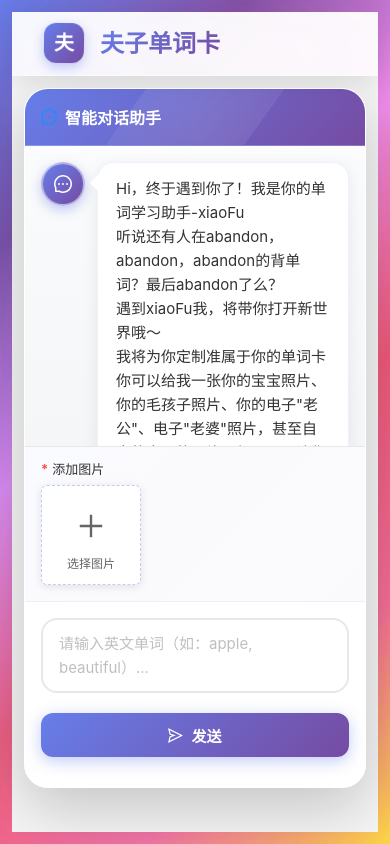
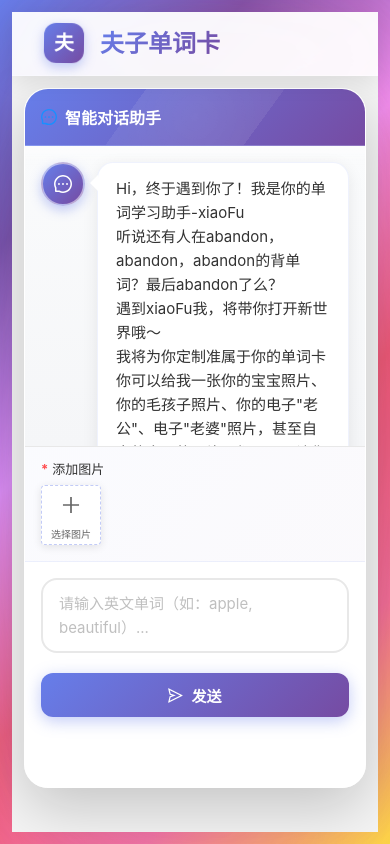
Before and after one commit to yangbei1212/fuzi.gaodun.com, a React (Vite) app: page / in a window 390 px wide. Both pictures are taken after a click on the button "开始创作". Built offline with nearby package versions, Linux system fonts and the light colour scheme.

Commit message:
feat:自适应

```diff
--- a/src/components/ImageUpload.css
+++ b/src/components/ImageUpload.css
@@ -146,3 +146,80 @@
   display: block !important;
   font-weight: 400 !important;
 }
+
+/* 响应式设计 - 平板 */
+@media (max-width: 768px) {
+  .preview-image-wrapper {
+    width: 80px;
+    height: 80px;
+  }
+
+  .upload-btn {
+    width: 80px !important;
+    height: 80px !important;
+  }
+
+  .delete-image-btn {
+    width: 20px;
+    height: 20px;
+    font-size: 12px;
+    top: -5px;
+    right: -5px;
+  }
+
+  .upload-btn .anticon {
+    font-size: 24px !important;
+  }
+
+  .upload-btn span {
+    font-size: 11px !important;
+    margin-top: 4px !important;
+  }
+
+  .upload-spinner {
+    width: 14px;
+    height: 14px;
+  }
+}
+
+/* 响应式设计 - 手机 */
+@media (max-width: 480px) {
+  .preview-image-wrapper {
+    width: 60px;
+    height: 60px;
+    border-radius: 4px;
+  }
+
+  .upload-btn {
+    width: 60px !important;
+    height: 60px !important;
+    border-radius: 4px !important;
+  }
+
+  .delete-image-btn {
+    width: 18px;
+    height: 18px;
+    font-size: 10px;
+    top: -4px;
+    right: -4px;
+    border: 1.5px solid white;
+  }
+
+  .upload-btn .anticon {
+    font-size: 20px !important;
+  }
+
+  .upload-btn span {
+    font-size: 10px !important;
+    margin-top: 3px !important;
+  }
+
+  .upload-spinner {
+    width: 12px;
+    height: 12px;
+  }
+
+  .upload-status {
+    border-radius: 4px;
+  }
+}
```
